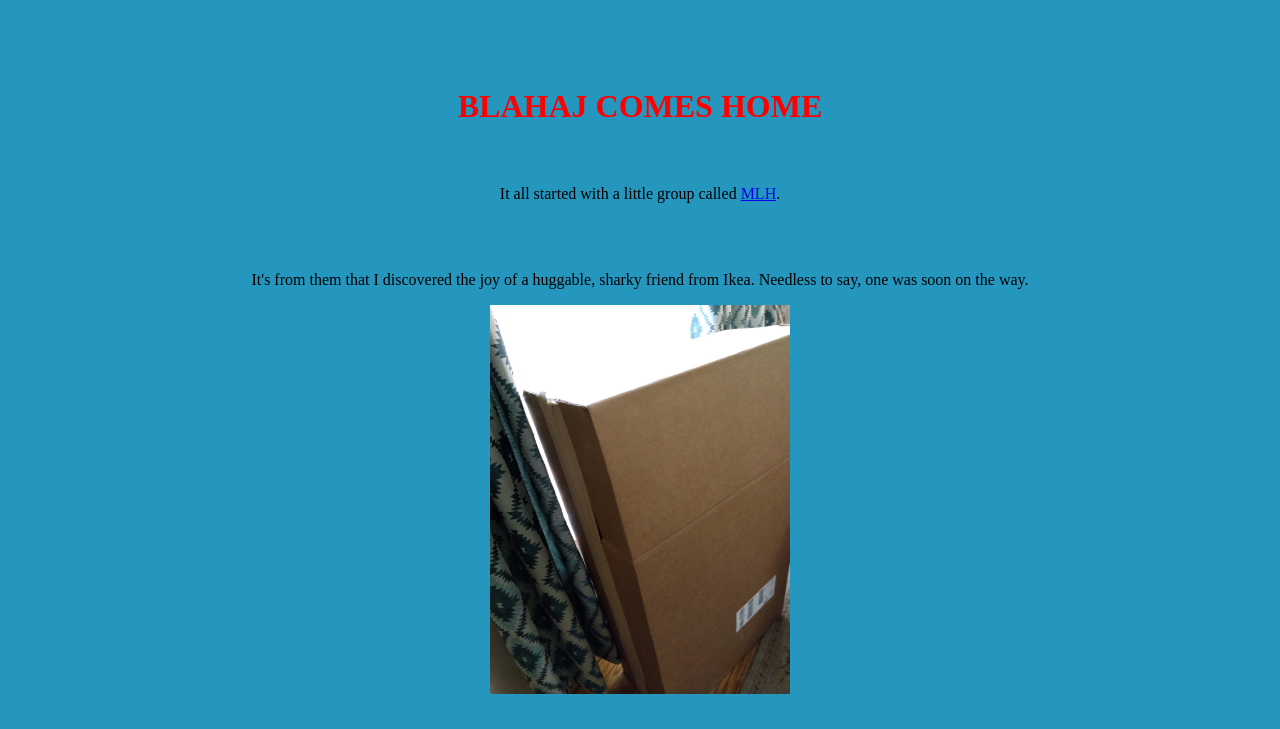
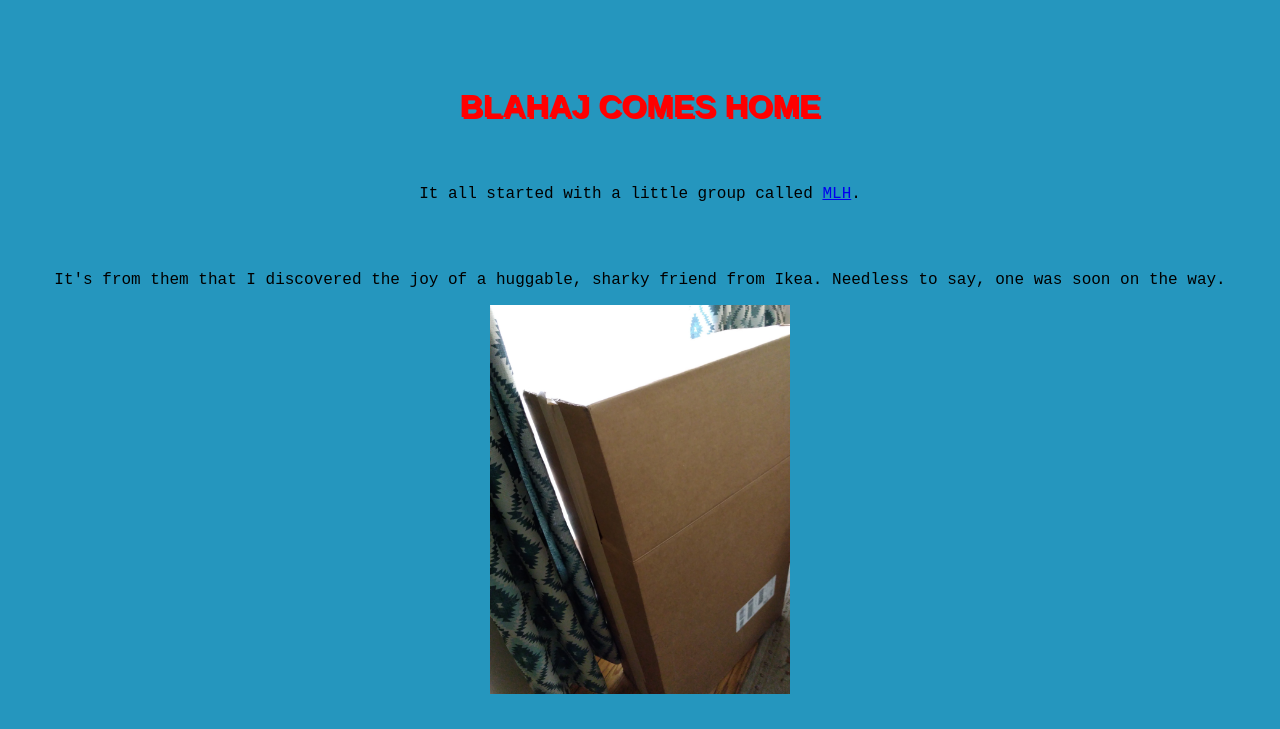
Before and after one commit to KC-LC101-June-21/assignment-4-html-me-something-mindy-m, a website: page index.html in a window 1280 px wide. Shown: the top 729 px of the page. Drawn offline with Linux system fonts and the light colour scheme.

Commit message:
Add additional font and shadow styling

```diff
--- a/styles.css
+++ b/styles.css
@@ -4,12 +4,15 @@ body {
     display: block;
     padding: 20px;
     text-align: center;
+    font-family: 'Courier New', monospace;
 }
 
 #mainHeading {
     color: red;
     padding: 40px;
     margin: 20px;
+    font-family: Arial, sans-serif;
+    text-shadow: 2px 2px #ff0000;
 }
 
 .funParagraph {
```
